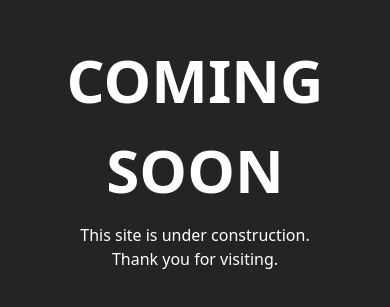
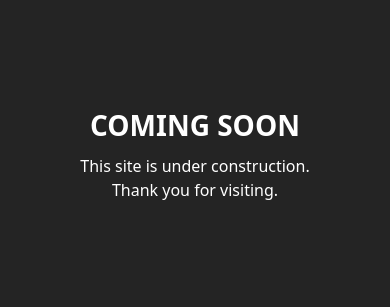
Before and after one commit to KhairulAzry/khairulazry.github.io, a Vue app: page /coming-soon in a window 390 px wide. Shown: the part 269-576 px from the top of the page. Built offline with nearby package versions, Linux system fonts and the light colour scheme.

Commit message:
Cleaning up code

```diff
--- a/src/pages/ComingSoon.vue
+++ b/src/pages/ComingSoon.vue
@@ -1,8 +1,8 @@
 <template>
-    <div class="flex w-full h-screen bg-dark">
+  <div class="flex w-full h-screen bg-dark">
     <div class="flex-1 flex flex-wrap items-center justify-center">
       <div class="space-y-2 text-white text-center">
-        <div class="text-h1 font-black uppercase">Coming Soon</div>
+        <div class="text-h3 md:text-h1 font-black uppercase">Coming Soon</div>
         <div>This site is under construction. <br/> Thank you for visiting.</div>
       </div>
     </div>
```
